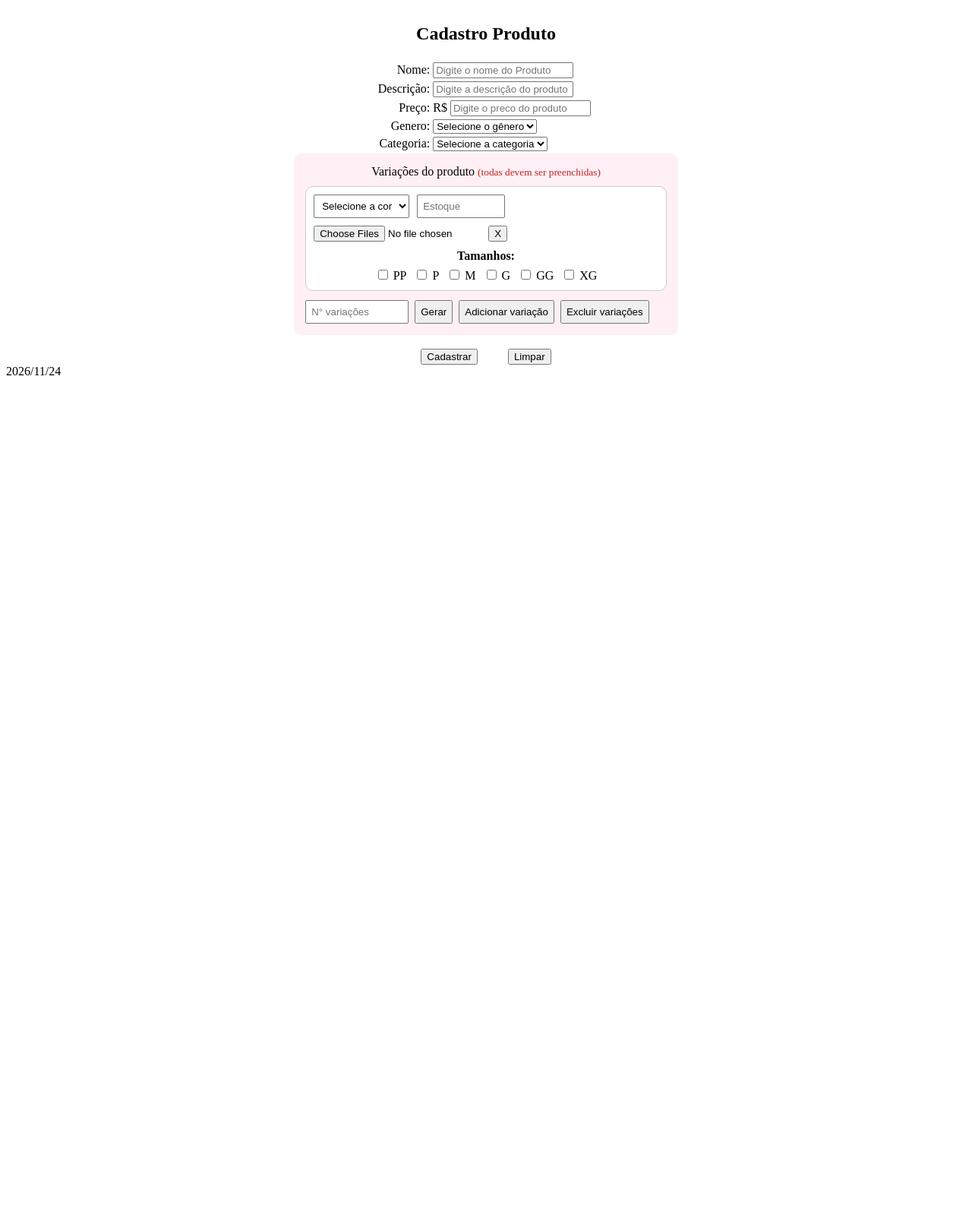
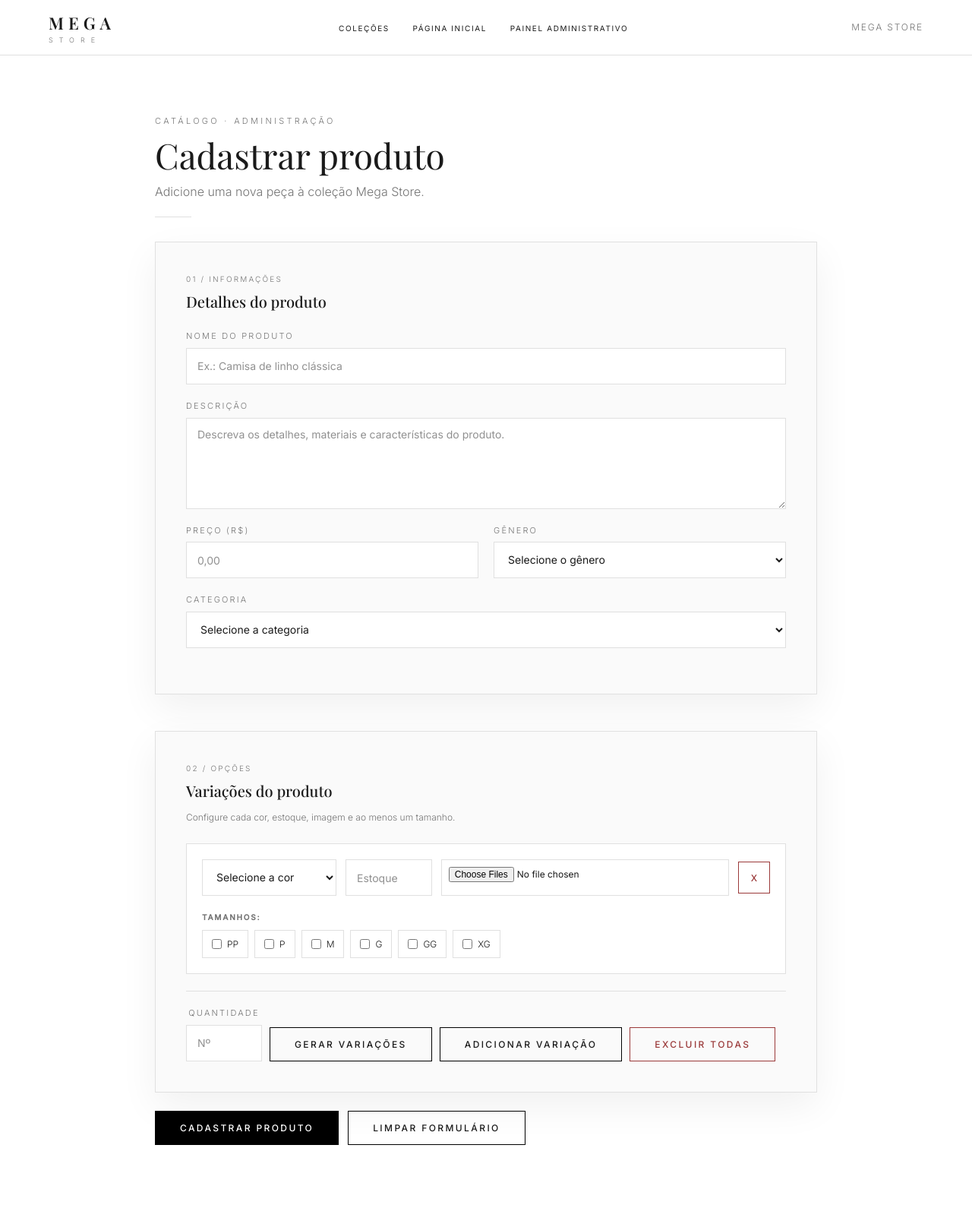
Before and after one commit to victor348976/TCC_Mega_Store, a PHP site: page /Cad_produto3.php in a window 1280 px wide. Shown: the whole page at 76% size. Before the commit the page ends 494 px from the top, so only its background shows below. Run offline with PHP 8.4, Linux system fonts and the light colour scheme; data comes from the database, SQL or seed files in the repository.

Commit message:
Update Cad_produto3.php

```diff
--- a/TCC_INTERLIGADO/produtos/Cad_produto3.php
+++ b/TCC_INTERLIGADO/produtos/Cad_produto3.php
@@ -1,232 +1,115 @@
 <?php
 include("../geral/conexao.php");
 
-// Importa o cabeçalho padrão do sistema
-include("../geral/head.php");
 ?>
 
 <!DOCTYPE html>
 <html lang="pt-br">
-
 <head>
-  <!-- Configurações básicas da página -->
   <meta charset="UTF-8">
   <meta name="viewport" content="width=device-width, initial-scale=1.0">
-  <title>Produto</title>
+  <title>Cadastrar produto | Mega Store</title>
+  <link rel="preconnect" href="https://fonts.googleapis.com">
+  <link rel="preconnect" href="https://fonts.gstatic.com" crossorigin>
+  <link href="https://fonts.googleapis.com/css2?family=Playfair+Display:wght@400;500;600&family=Inter:wght@300;400;500&display=swap" rel="stylesheet">
+  <link rel="stylesheet" href="../admin/admin.css">
+  <link rel="stylesheet" href="Cad_produto3.css">
 </head>
 
 <body>
+  <header class="header">
+    <div class="header__inner">
+      <a href="../home/Tl_principal.php" class="logo"><b>MEGA</b><span>STORE</span></a>
+      <ul class="nav">
+        <li><a href="../mega-store/index.php">Coleções</a></li>
+        <li><a href="../home/Tl_principal.php">Página inicial</a></li>
+        <li><a href="../admin/cadastro_produto.php">Painel administrativo</a></li>
+      </ul>
+      <span class="user">MEGA STORE</span>
+    </div>
+  </header>
 
-  <center>
+  <main class="page product-page">
+    <span class="label">Catálogo · Administração</span>
+    <h1>Cadastrar produto</h1>
+    <p class="sub">Adicione uma nova peça à coleção Mega Store.</p>
+    <div class="divider"></div>
 
-    <!-- Formulário principal de cadastro -->
-    <form
-      id="productForm"
-      method="POST"
-      style="width:40%"
-      action="Cad_Produto3.php"
-      enctype="multipart/form-data">
+    <form id="productForm" method="POST" action="Cad_produto3.php" enctype="multipart/form-data">
+      <section class="card product-card">
+        <span class="product-section-label">01 / Informações</span>
+        <h2>Detalhes do produto</h2>
 
-      <table border="0">
-
-        <!-- Título -->
-        <tr>
-          <td align="center" colspan="2">
-            <h2><strong>Cadastro Produto</strong></h2>
-          </td>
-        </tr>
-
-        <!-- Campo nome -->
-        <tr>
-          <td align="right" width="25%">Nome:</td>
-
-          <td align="left" width="57%">
-            <div name='user'>
-              <input
-                type="text"
-                value=""
-                name="produto"
-                placeholder="Digite o nome do Produto"
-                required>
-            </div>
-          </td>
-        </tr>
-
-        <!-- Campo descrição -->
-        <tr>
-          <td align="right" width="25%">Descrição:</td>
-
-          <td align="left" width="57%">
-            <div name='user'>
-              <input
-                type="text"
-                value=""
-                name="desc"
-                placeholder="Digite a descrição do produto"
-                required>
-            </div>
-          </td>
-        </tr>
-
-        <!-- Campo preço -->
-        <tr>
-          <td align="right" width="25%">Preço:</td>
-
-          <td align="left" width="57%">
-            <div name='user'>
-              R$
-
-              <input
-                type="number"
-                value=""
-                name="preco"
-                step="0.01"
-                min="0"
-                placeholder="Digite o preco do produto"
-                required>
-            </div>
-          </td>
-        </tr>
-
-        <!-- Select de gênero -->
-        <tr>
-          <td align="right" width="25%">Genero:</td>
-
-          <td align="left" width="57%">
-            <div name="senha">
-
-              <select name="genero" required>
-
-                <option value="">Selecione o gênero</option>
-
-                <?php
-
-                // Busca os gêneros no banco
-                $sql = "SELECT *
-      FROM tb_genero";
-
-                $r = mysqli_query($con, $sql);
-
-                // Cria as opções do select
-                while ($x = mysqli_fetch_assoc($r)) {
-
-                  echo "<option value=" . $x["id_genero"] . ">" . $x["nome_genero"] . "</option>";
-                }
-
-                ?>
-
-              </select>
-
-            </div>
-          </td>
-        </tr>
-
-        <!-- Select de categoria -->
-        <tr>
-          <td align="right" width="25%">Categoria:</td>
-
-          <td align="left" width="57%">
-            <div>
-
-              <select name="categoria" required>
-
-                <option value="">Selecione a categoria</option>
-
-                <?php
-
-                // Busca categorias no banco
-                $sql = "SELECT *
-      FROM tb_categoria";
-
-                $r = mysqli_query($con, $sql);
-
-                // Cria as opções do select
-                while ($x = mysqli_fetch_assoc($r)) {
-
-                  echo "<option value=" . $x["id_categoria"] . ">" . $x["nome_categoria"] . "</option>";
-                }
-
-                ?>
-
-              </select>
-
-            </div>
-          </td>
-        </tr>
-
-      </table>
-
-      <!-- Área das variações -->
-      <div
-        style="
-background-color:lavenderblush;
-padding:15px;
-border-radius:10px;
-">
-
-        <label>
-
-          Variações do produto
-
-          <small style="color:#c02020">
-            (todas devem ser preenchidas)
-          </small>
-
-        </label>
-
-        <!-- Local onde as variações serão adicionadas -->
-        <div id="variationsContainer"></div>
-
-        <!-- Botões de controle -->
-        <div style="margin-top:12px; display:flex; gap:8px;">
-
-          <!-- Quantidade de variações -->
-          <input
-            id="generateCount"
-            type="number"
-            min="1"
-            placeholder="N° variações"
-            style="width:120px; padding:6px;">
-
-          <!-- Gera várias variações -->
-          <button type="button" id="btnGenerate">
-            Gerar
-          </button>
-
-          <!-- Adiciona uma variação -->
-          <button type="button" id="btnAdd">
-            Adicionar variação
-          </button>
-
-          <!-- Remove todas as variações -->
-          <button type="button" id="btnReset">
-            Excluir variações
-          </button>
-
+        <div class="f">
+          <label for="produto">Nome do produto</label>
+          <input id="produto" type="text" name="produto" placeholder="Ex.: Camisa de linho clássica" required>
         </div>
 
+        <div class="f">
+          <label for="desc">Descrição</label>
+          <textarea id="desc" name="desc" placeholder="Descreva os detalhes, materiais e características do produto." required></textarea>
+        </div>
+
+        <div class="row">
+          <div class="f">
+            <label for="preco">Preço (R$)</label>
+            <input id="preco" type="number" name="preco" step="0.01" min="0" placeholder="0,00" required>
+          </div>
+
+          <div class="f">
+            <label for="genero">Gênero</label>
+            <select id="genero" name="genero" required>
+              <option value="">Selecione o gênero</option>
+              <?php
+              $sql = "SELECT * FROM tb_genero";
+              $r = mysqli_query($con, $sql);
+              while ($x = mysqli_fetch_assoc($r)) {
+                echo "<option value=\"" . $x["id_genero"] . "\">" . htmlspecialchars($x["nome_genero"], ENT_QUOTES, "UTF-8") . "</option>";
+              }
+              ?>
+            </select>
+          </div>
+        </div>
+
+        <div class="f">
+          <label for="categoria">Categoria</label>
+          <select id="categoria" name="categoria" required>
+            <option value="">Selecione a categoria</option>
+            <?php
+            $sql = "SELECT * FROM tb_categoria";
+            $r = mysqli_query($con, $sql);
+            while ($x = mysqli_fetch_assoc($r)) {
+              echo "<option value=\"" . $x["id_categoria"] . "\">" . htmlspecialchars($x["nome_categoria"], ENT_QUOTES, "UTF-8") . "</option>";
+            }
+            ?>
+          </select>
+        </div>
+      </section>
+
+      <section class="card product-card product-variations">
+        <span class="product-section-label">02 / Opções</span>
+        <h2>Variações do produto</h2>
+        <p class="variation-help">Configure cada cor, estoque, imagem e ao menos um tamanho.</p>
+
+        <div id="variationsContainer" class="variation-list"></div>
+
+        <div class="variation-toolbar">
+          <div class="variation-count">
+            <label class="variation-label" for="generateCount">Quantidade</label>
+            <input id="generateCount" type="number" min="1" placeholder="Nº">
+          </div>
+          <button class="btn btn--o" type="button" id="btnGenerate">Gerar variações</button>
+          <button class="btn btn--o" type="button" id="btnAdd">Adicionar variação</button>
+          <button class="btn btn--d" type="button" id="btnReset">Excluir todas</button>
+        </div>
+      </section>
+
+      <div class="actions product-actions">
+        <button class="btn" type="submit" name="cadastrar" value="Cadastrar">Cadastrar produto</button>
+        <button class="btn btn--o" type="reset">Limpar formulário</button>
       </div>
-
-      <br>
-
-      <!-- Botão cadastrar -->
-      <input
-        type="submit"
-        value="Cadastrar"
-        name="cadastrar">
-
-      &nbsp;&nbsp;&nbsp;&nbsp;&nbsp;&nbsp;&nbsp;&nbsp;
-
-      <!-- Botão limpar -->
-      <input
-        type="button"
-        onclick="location.replace('Cad_user.php');"
-        value="Limpar">
-
     </form>
-
-  </center>
-
+  </main>
 </body>
 
 <!-- Template usado para criar novas variações -->
@@ -234,27 +117,13 @@ border-radius:10px;
 
   <div
     class="var-block"
+  >
 
-    style="
-border:1px solid #ccc;
-padding:10px;
-margin-top:10px;
-border-radius:10px;
-background:white;
-">
-
-    <div
-      style="
-display:flex;
-gap:10px;
-align-items:center;
-flex-wrap:wrap;
-">
+    <div class="variation-fields">
 
       <!-- Select de cor -->
       <select
         name="var_cor[]"
-        style="padding:6px;"
         required>
 
         <option value="">
@@ -289,7 +158,6 @@ flex-wrap:wrap;
         type="number"
         placeholder="Estoque"
         min="0"
-        style="width:100px; padding:6px;"
         required>
 
       <!-- Upload de imagens -->
@@ -298,31 +166,24 @@ flex-wrap:wrap;
         type="file"
         multiple
         accept="image/*"
-        style="width:220px;"
         required>
 
       <!-- Remove a variação -->
       <button
         type="button"
-        class="removeBtn">
+        class="removeBtn"
+        aria-label="Remover variação">
         X
       </button>
 
     </div>
 
     <!-- Área dos tamanhos -->
-    <div style="margin-top:10px;">
+    <div class="variation-size-area">
 
       <strong>Tamanhos:</strong>
 
-      <div
-        style="
-display:flex;
-justify-content: center;
-gap:10px;
-margin-top:6px;
-flex-wrap:wrap;
-">
+      <div class="size-options">
 
         <!-- Checkboxes de tamanhos -->
         <label>
@@ -592,8 +453,6 @@ block
 // Pega a data atual
 $data = date('Y/m/d');
 
-echo $data;
-
 // Verifica se clicou no botão cadastrar
 if (isset($_POST["cadastrar"])) {
 
@@ -782,20 +641,12 @@ VALUES
     }
 
     // Mensagem de sucesso
-    echo "
-<font color=green size=4>
-Produto Cadastrado com Sucesso
-</font>
-";
+    echo '<div class="alert-box product-result">Produto cadastrado com sucesso.</div>';
 
-  } else {
+  }
+  else {
 
-    // Exibe os erros encontrados
-    echo "
-<font color=red size=4>
-$erro
-</font>
-";
+    echo '<div class="product-error">' . $erro . '</div>';
 
   }
 }
```
